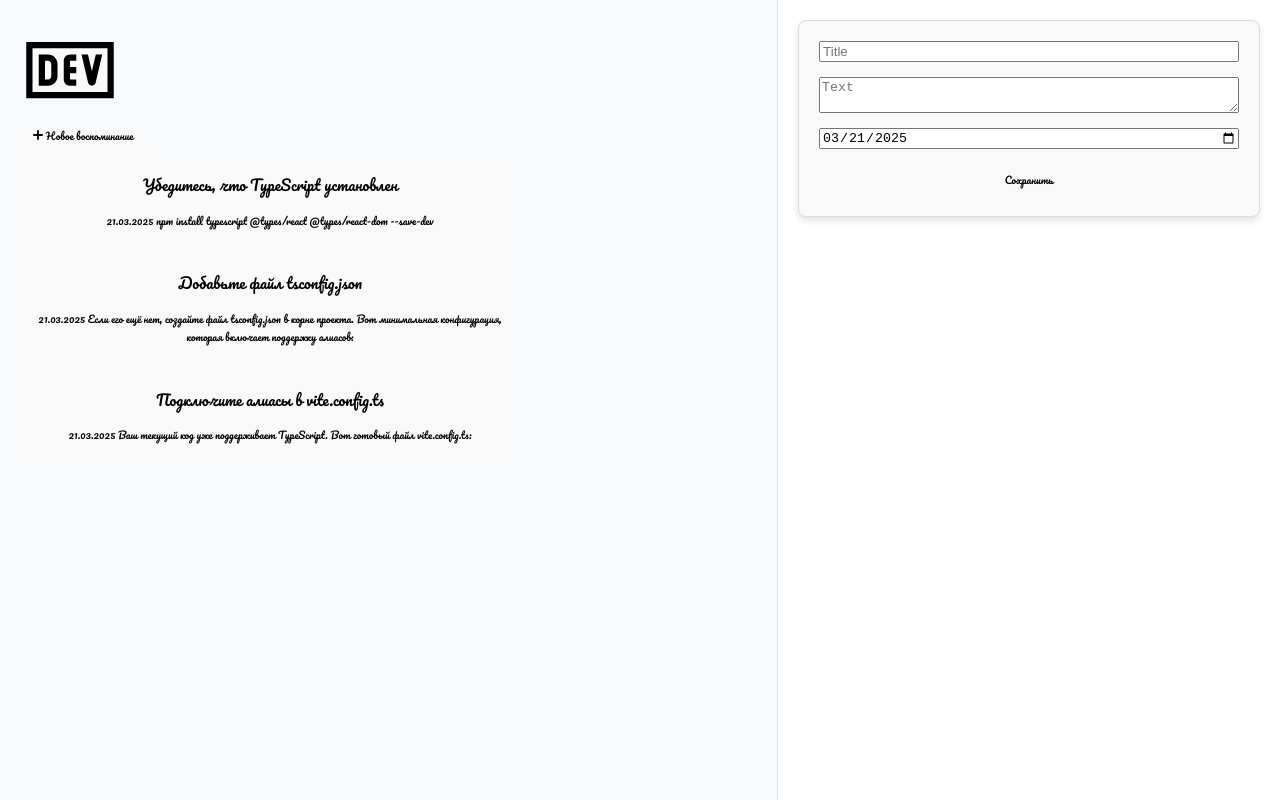
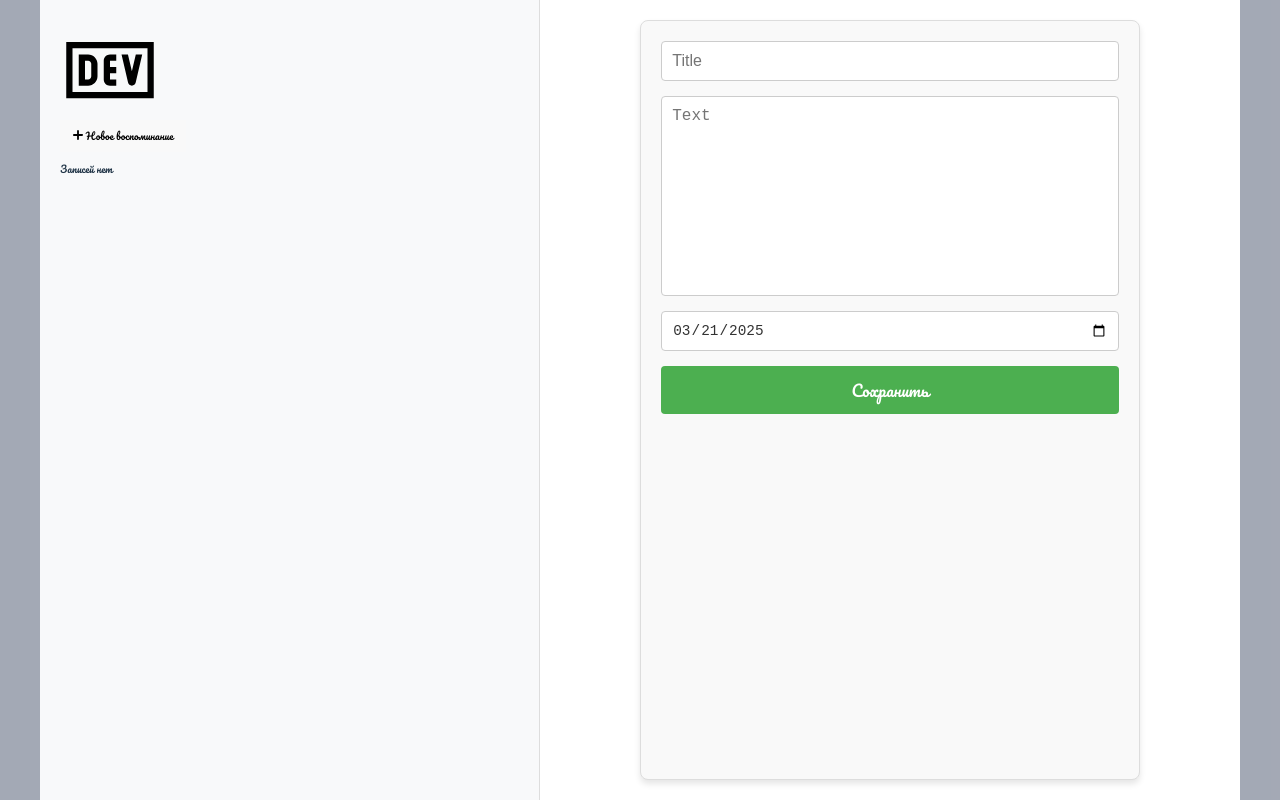
Before and after one commit to Coolzzzer/Notes, a React (Vite) app: page / in a window 1280 px wide. Built offline with nearby package versions, Linux system fonts and the light colour scheme; a web font is replaced by a local one.

Commit message:
adding checks and refining styles

```diff
--- a/src/App.tsx
+++ b/src/App.tsx
@@ -11,41 +11,42 @@ type DataItem = {
 };
 
 const INITIAL_DATA: DataItem[] = [
-  {
-    id: 1,
-    title: "Убедитесь, что TypeScript установлен",
-    text: "npm install typescript @types/react @types/react-dom --save-dev",
-    date: new Date(),
-  },
-  {
-    id: 2,
-    title: "Добавьте файл tsconfig.json",
-    text: "Если его ещё нет, создайте файл tsconfig.json в корне проекта. Вот минимальная конфигурация, которая включает поддержку алиасов:",
-    date: new Date(),
-  },
-  {
-    id: 3,
-    title: "Подключите алиасы в vite.config.ts",
-    text: "Ваш текущий код уже поддерживает TypeScript. Вот готовый файл vite.config.ts:",
-    date: new Date(),
-  },
+  // {
+  //   id: 1,
+  //   title: "Убедитесь, что TypeScript установлен",
+  //   text: "npm install typescript @types/react @types/react-dom --save-dev",
+  //   date: new Date(),
+  // },
+  // {
+  //   id: 2,
+  //   title: "Добавьте файл tsconfig.json",
+  //   text: "Если его ещё нет, создайте файл tsconfig.json в корне проекта. Вот минимальная конфигурация, которая включает поддержку алиасов:",
+  //   date: new Date(),
+  // },
+  // {
+  //   id: 3,
+  //   title: "Подключите алиасы в vite.config.ts",
+  //   text: "Ваш текущий код уже поддерживает TypeScript. Вот готовый файл vite.config.ts:",
+  //   date: new Date(),
+  // },
 ];
 
 export const App: React.FC = () => {
+
   const [items, setItems] = useState<DataItem[]>(INITIAL_DATA);
 
   const addItem = (item: Omit<DataItem, "id">) => {
     setItems((oldItems) => [
       ...oldItems,
       {
-        id: Math.max(...oldItems.map((i) => i.id)) + 1,
+        id: (oldItems.length > 0 ? Math.max(...oldItems.map((i) => i.id)) + 1 : 1),
         ...item,
       },
     ]);
   };
 
   return (
-    <div style={{ display: "flex" }}>
+    <div style={{ display: "flex", width: "150vh"}}>
 			<Left>
 				<List items={items} />
 			</Left>
--- a/src/components/Form/Form.module.css
+++ b/src/components/Form/Form.module.css
@@ -11,12 +11,7 @@
   max-width: 500px;
   box-sizing: border-box;
   margin: 0 auto;
-}
-
-.label {
-  font-size: 1rem;
-  color: #333;
-  font-weight: bold;
+	height: 100%;
 }
 
 .input,
@@ -32,7 +27,7 @@
 
 .textarea {
   resize: none;
-  height: 100px;
+  height: 200px;
 }
 
 .input[type="date"] {
--- a/src/components/Form/Form.tsx
+++ b/src/components/Form/Form.tsx
@@ -20,23 +20,23 @@ export const Form: React.FC<FormProps> = ({ onSubmit }) => {
 
   return (
     <form className={FormStyles.formContainer} onSubmit={handleSubmit}>
-      <input
+      <input className={FormStyles.input}
         type="text"
         value={title}
         placeholder="Title"
         onChange={(e) => setTitle(e.target.value)}
       />
-      <textarea
+      <textarea className={FormStyles.textarea}
         value={text}
         placeholder="Text"
         onChange={(e) => setText(e.target.value)}
       />
-      <input
+      <input className={FormStyles.input}
         type="date"
         value={date.toISOString().substr(0, 10)}
         onChange={(e) => setDate(new Date(e.target.value))}
       />
-      <button type="submit">Сохранить</button>
+      <button className={FormStyles.button} type="submit">Сохранить</button>
     </form>
   );
 };
--- a/src/components/Item/Item.module.css
+++ b/src/components/Item/Item.module.css
@@ -1,3 +1,5 @@
 .itemContainer{
-	width: 500px;
+	width: 100%;
+	background-color: rgb(133, 129, 129);
+	margin-top: 10px;
 }
--- a/src/components/List/List.tsx
+++ b/src/components/List/List.tsx
@@ -18,11 +18,18 @@ const sortItem = (a: { date: Date }, b: { date: Date }): number => {
 };
 
 export const List: React.FC<ListProps> = ({ items }) => {
-  return (
-    <div>
-      {items.sort(sortItem).map((el) => (
-        <Item key={el.id} data={el} />
-      ))}
-    </div>
-  );
+
+	if (items.length===0){
+
+		return <p>Записей нет</p>
+	}
+	if (items.length >= 1){
+		return (
+			<div>
+				{items.sort(sortItem).map((el) => (
+					<Item key={el.id} data={el}/>
+				))}
+			</div>
+		)
+	}
 };
--- a/src/panel/Left/Left.module.css
+++ b/src/panel/Left/Left.module.css
@@ -3,39 +3,10 @@
   flex-direction: column;
   align-items: flex-start;
   justify-content: flex-start;
-  width: auto;
+  width: 80vh;
   min-height: 100vh;
   background-color: #f8f9fa;
   padding: 20px;
   box-sizing: border-box;
   border-right: 1px solid #ddd;
 }
-
-.leftContainer > .header {
-  margin-bottom: 20px;
-  width: 100%;
-}
-
-.leftContainer > .addButton {
-  margin-bottom: 20px;
-  width: 100%;
-}
-
-.leftContainer > .list {
-  flex-grow: 1;
-  display: flex;
-  flex-direction: column;
-  gap: 10px;
-}
-
-.listItem {
-  display: flex;
-  align-items: center;
-  justify-content: space-between;
-  padding: 10px;
-  background-color: #ffffff;
-  border: 1px solid #ddd;
-  border-radius: 5px;
-  width: 100%; /* Ширина совпадает с родителем */
-  box-shadow: 0 2px 4px rgba(0, 0, 0, 0.1); /* Лёгкая тень */
-}
```
